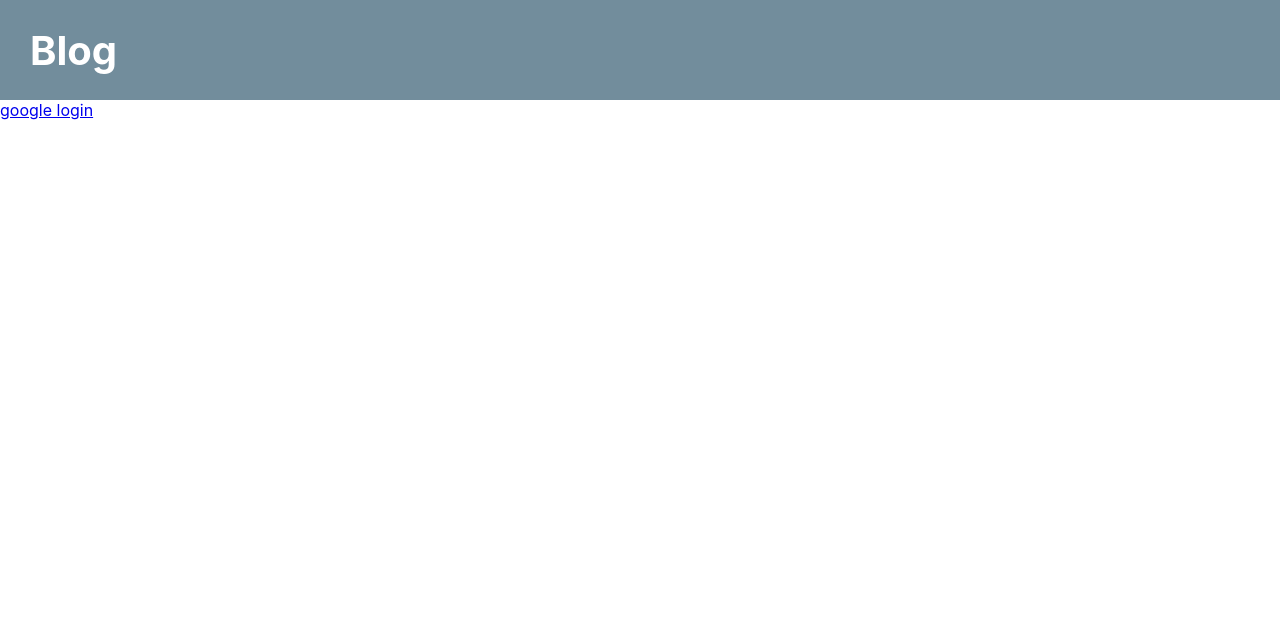
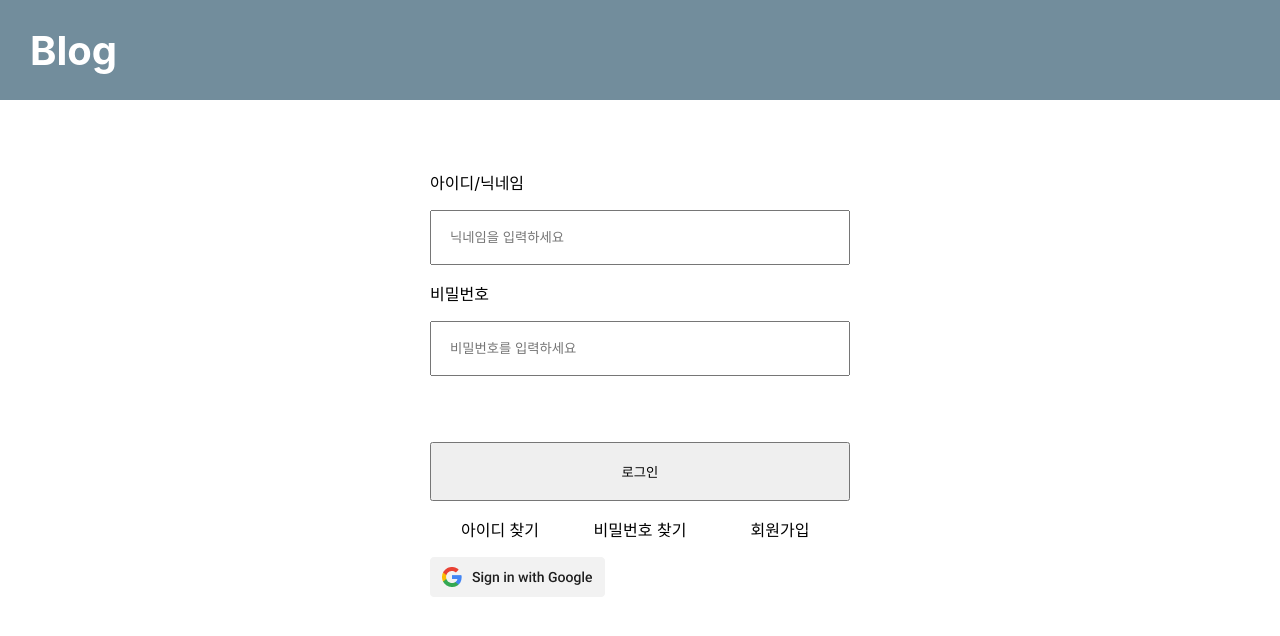
Before and after one commit to rladbwlsdlwl/Blog-ReactSpring-frontend, a React (Create React App) app: page /auth/login in a window 1280 px wide. Shown: the top 636 px of the page. Built offline with nearby package versions, Linux system fonts and the light colour scheme; no server answers.

Commit message:
Feat: 로그인 페이지 기능 구현

```diff
--- a/src/component/Login.js
+++ b/src/component/Login.js
@@ -1,13 +1,110 @@
 import axios from 'axios'
-import {useContext, useState} from 'react'
+import { useContext, useState } from 'react'
+import { urlpath } from '../utils/apiUtils'
+import googleImg from "../images/google.png"
+import "../css/login.css"
+import "../css/common.css"
+import { Link } from 'react-router-dom'
 import { AuthContext } from '../context/AuthProvider'
 
 export default function Login(){
     const googleurl = "http://localhost:8080/oauth2/authorization/google"
+    const url = urlpath + "/signin"
 
+    const { settingToken } = useContext(AuthContext)
+
+
+    const [errorMsg, setErrorMsg] = useState("")
+    const [user, setUser] = useState({
+        username: "",
+        password: ""
+    })
+
+
+
+    function handleUserSetting(e){
+        const {name, value} = e.target
+
+        setUser({...user, [name]: value})
+    }
+
+    function submitHandler(){
+        const data = {
+            name: user.username,
+            password: user.password
+        }
+
+        axios.post(url, data).then(res => {
+            // header 값 저장
+            const headers = res.headers
+            const token = headers["authentication"] || headers["Authentication"] // 소문자로 들어옴..
+
+            settingToken(token)
+
+            // 로그인 성공 알럿, 홈 화면 전환
+            window.alert("로그인 성공! 홈 화면으로 이동합니다")
+            window.location.pathname = "/"
+        }).catch(err => {
+            console.log(err)
+            const msg = err.response.data.message
+
+            setErrorMsg(msg)
+        })
+    }
     return (
-        <div>
-            <a href = {googleurl}>google login</a>
+        <div className = "signinContainer">
+            <div className = "signinOuter">
+                <div className = "inputOuterBox">
+                    <div className='inputOuterBox'>
+                        아이디/닉네임
+                    </div>
+                    <input className='inputBox' type = "text" placeholder='닉네임을 입력하세요' name = "username" value = {user.username} onChange = {handleUserSetting}></input>
+                </div>
+                <div className = 'inputOuterBox'>
+                    <div className='inputOuterBox'>
+                        비밀번호
+                    </div>
+                    <input className='inputBox' type = "password" placeholder='비밀번호를 입력하세요' name = "password" value = {user.password} onChange = {handleUserSetting}></input>
+                </div>
+
+                {/* 에러 메세지 */}
+                <div style = {{height: "50px"}}>
+                    {errorMsg}
+                </div>
+
+
+                {/* 로그인 버튼 */}
+                <div className = 'inputOuterBox'>
+                    <input className = "inputBox" type = "submit" value = "로그인" onClick = {submitHandler}></input>
+                </div>
+
+                {/* 유틸리티 버튼 */}
+                <div className = 'inputOuterBox utilOuter'>
+                    <div className="util">
+                        <Link to = "/auth/login/findname" className = "link utilInner">
+                            아이디 찾기
+                        </Link>
+                    </div>
+                    <div className="util">
+                        <Link to = "/auth/login/findpassword" className = "link utilInner">
+                            비밀번호 찾기
+                        </Link>
+                    </div>
+                    <div className="util">
+                        <Link to = "/auth/signup" className = "link utilInner">
+                            회원가입
+                        </Link>
+                    </div>
+                </div>
+
+                {/* 소셜 로그인 버튼 */}
+                <div className='inputOuterBox'>
+                    <img src = {googleImg} onClick = {() => window.location.href = googleurl} />
+                </div>
+            </div>
+
+
+
         </div>
     )
 }
--- a/src/css/common.css
+++ b/src/css/common.css
@@ -1,3 +1,4 @@
 .link{
     text-decoration: none;
+    color: black;
 }
--- /dev/null
+++ b/src/css/login.css
@@ -0,0 +1,38 @@
+.signinContainer{
+    display: flex;
+    justify-content: center;
+
+    padding-top: 50px;
+    padding-bottom: 50px;
+}
+
+.signinOuter{
+    width: 420px;
+    margin: 20px 0 20px 0;
+}
+
+.inputOuterBox{
+    margin-bottom: 16px;
+}
+
+.inputBox{
+    width: 100%;
+    padding: 18px;
+
+    box-sizing: border-box;
+}
+
+.utilOuter{
+    display: flex;
+    justify-content: center;
+}
+
+.util{
+    width: 100%;
+}
+
+.utilInner{
+    display: inline-block;
+    width: 100%;
+    text-align: center;
+}
```
Also changed, not shown: src/images/google.png (added).
